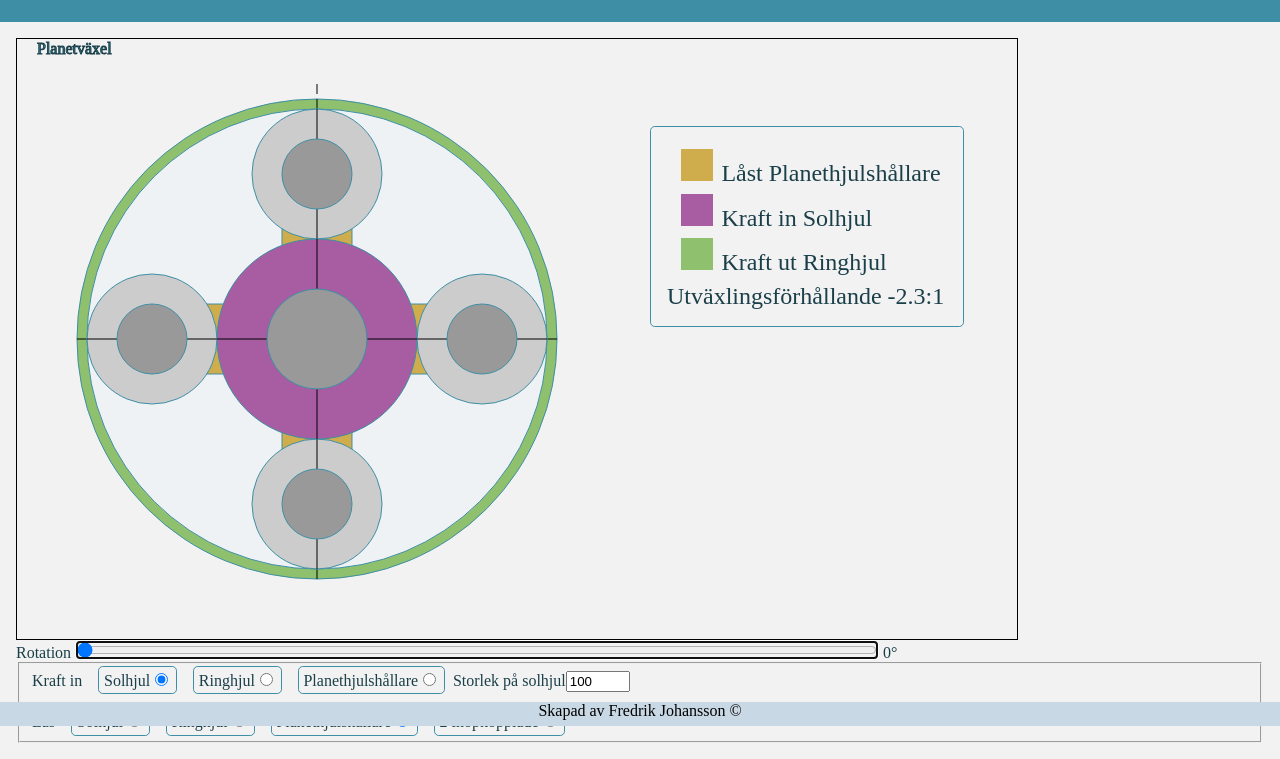
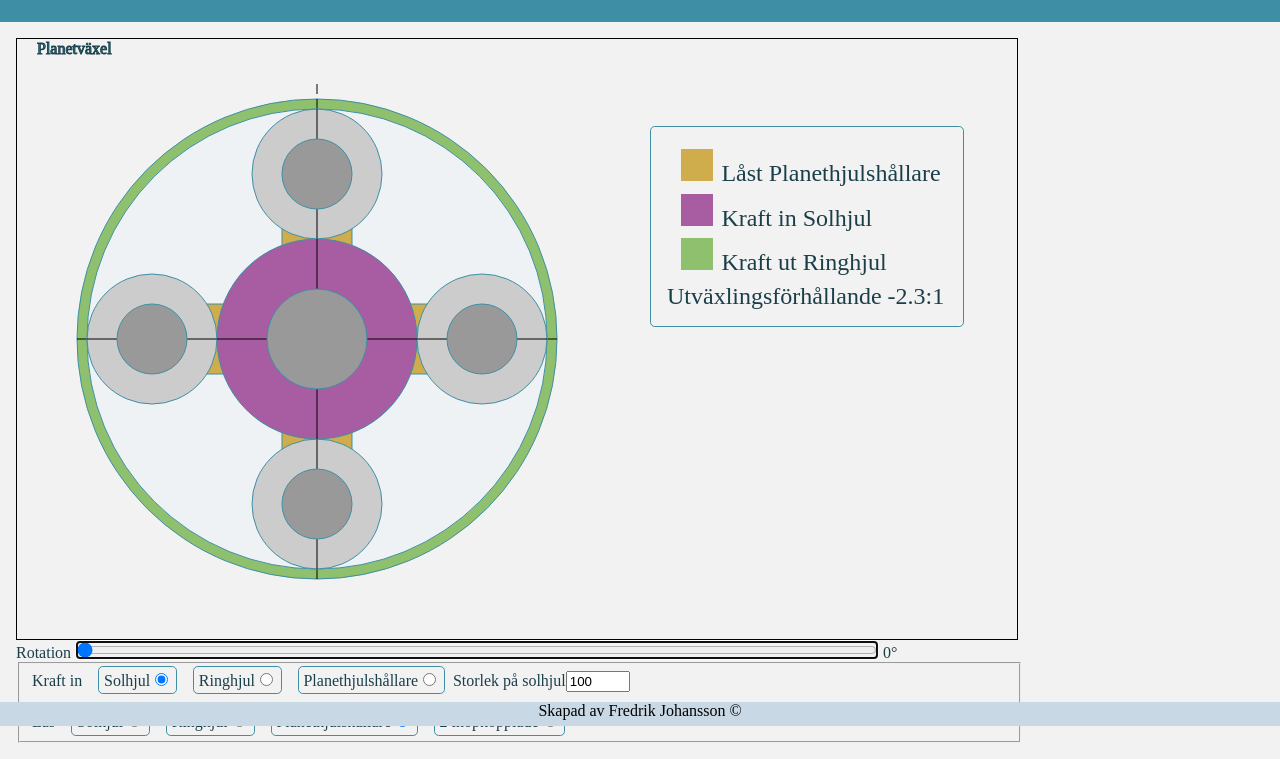
Before and after one commit to mumme74/simulators, a website with bundled scripts: page pages/mechanical/planetary_gear.html in a window 1280 px wide. Shown: the part 74-833 px from the top of the page. Built offline with nearby package versions, Linux system fonts and the light colour scheme.

Commit message:
Display changes

```diff
--- a/css/common.css
+++ b/css/common.css
@@ -38,7 +38,7 @@ body > div:first-child > header {
   color: var(--common);
   padding: 0.5rem;
   padding-left: 1rem;
-  height: var(--pageheader-height);
+  height: calc(var(--pageheader-height));
 }
 
 body > div:first-child > header > h1 {
@@ -49,7 +49,7 @@ body > div:first-child > header > h1 {
 body > div:first-child > section {
   margin: 1rem;
   color: var(--text-color);
-  min-height: calc(var(--pagecontent-height) - 2rem);
+  min-height: calc(var(--pagecontent-height) - 3rem);
 }
 
 body > div:first-child > footer {
--- a/pages/mechanical/planetary_gear.html
+++ b/pages/mechanical/planetary_gear.html
@@ -9,6 +9,7 @@
       @import url(../../css/common.css);
 
       input[type=range] { width: 50rem; }
+      fieldset { width: 975px;}
       .forceIn {
         fill: var(--phase0) !important;
         background-color: var(--phase0);
```
